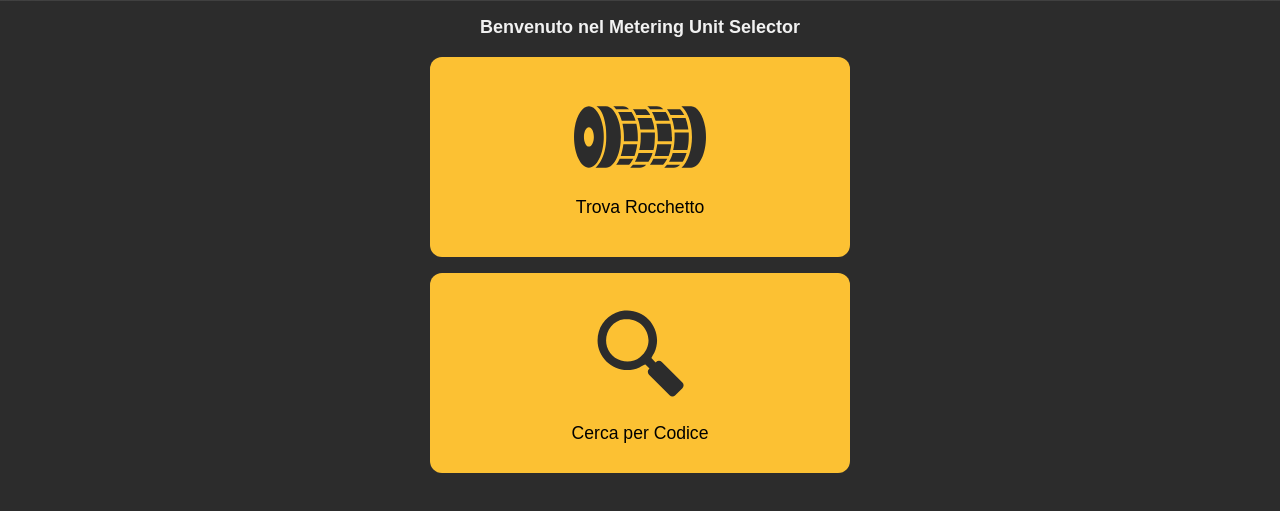
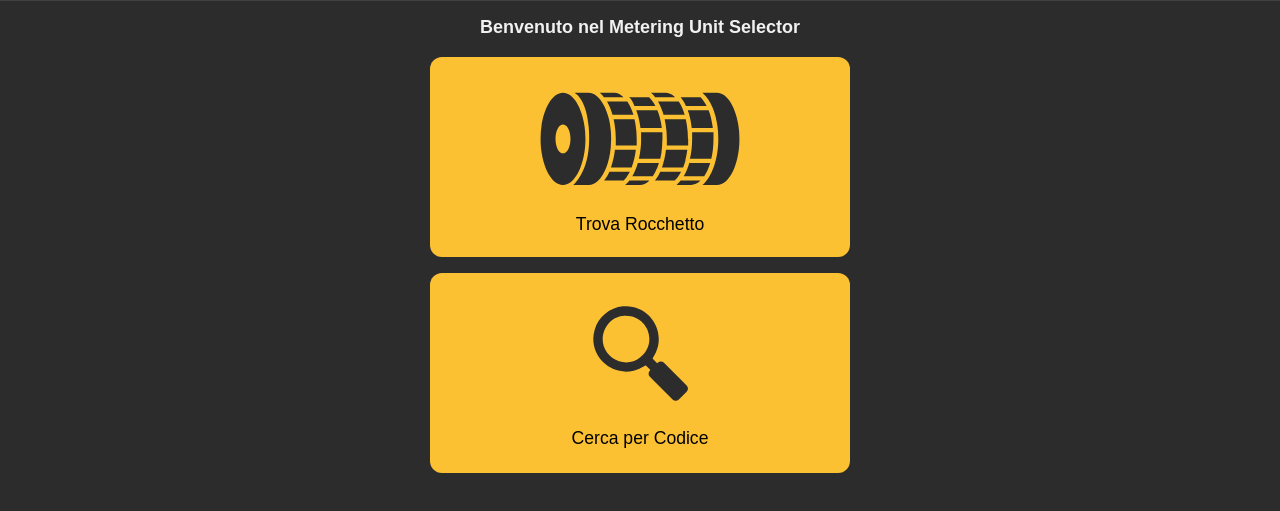
Before and after one commit to MatrixR92/metering-unit-selector, a plain HTML site: page index.html in a window 1280 px wide. Shown: the part 129-640 px from the top of the page. Drawn offline with Linux system fonts and the light colour scheme.

Commit message:
Add files via upload

```diff
--- a/index.html
+++ b/index.html
@@ -357,14 +357,14 @@ input[type="text"] {
       <button onclick="nextStep('step1')">
         <!-- icona la carichi tu nella cartella -->
         <div style="display:flex;flex-direction:column;align-items:center;">
-          <img src="img/trova_rocchetto.svg" alt="" style="height:80px;margin-bottom:20px">
+          <img src="img/trova_rocchetto.svg" alt="" style="height:120px;margin-bottom:15px">
           <span data-i18n="trovaRocchetto">Trova Rocchetto</span>
         </div>
       </button>
 
       <button onclick="nextStep('stepCodice')">
         <div style="display:flex;flex-direction:column;align-items:center;">
-          <img src="img/cerca_codice.svg" alt="" style="height:100px;margin-bottom:20px">
+          <img src="img/cerca_codice.svg" alt="" style="height:110px;margin-bottom:20px">
           <span data-i18n="cercaCodice">Cerca per Codice</span>
         </div>
       </button>
```
